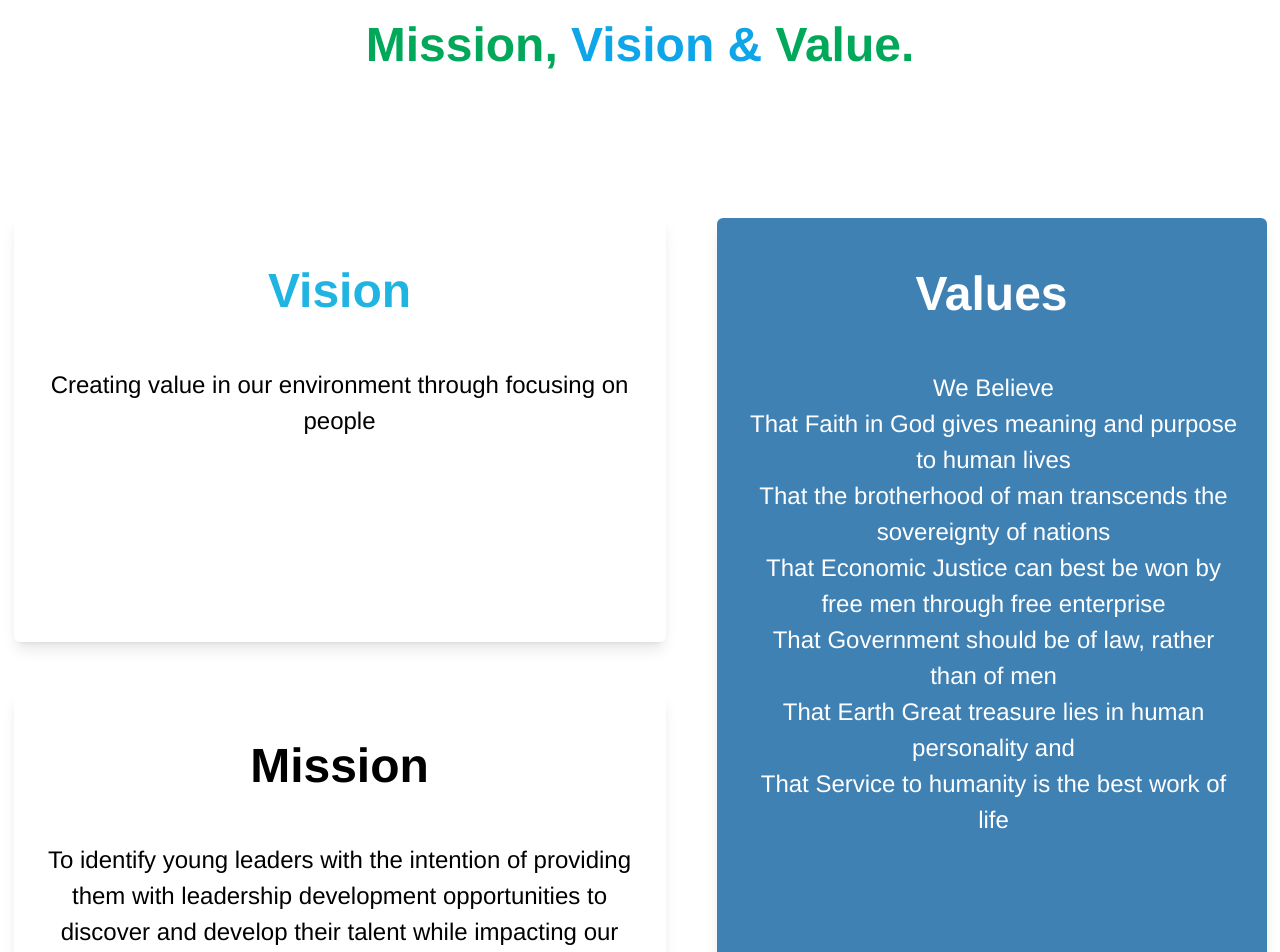
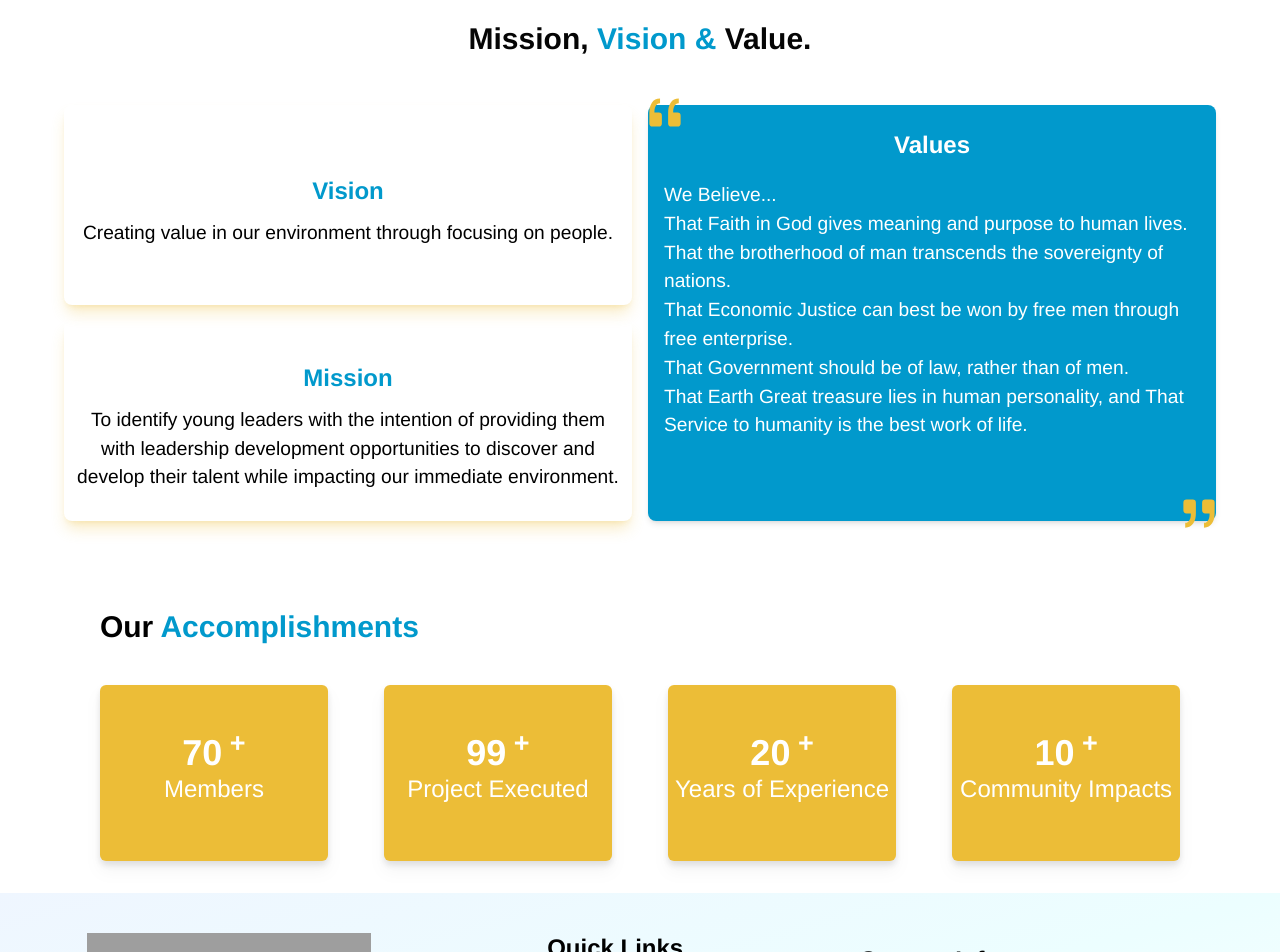
Before and after one commit to Yusuf-Najeeb/jciaso, a React (Create React App) app: page /about in a window 1280 px wide. Shown: the part 1580-2532 px from the top of the page. Built offline with nearby package versions, Linux system fonts and the light colour scheme; grey boxes are pictures that could not be loaded.

Commit message:
Modified: about page

```diff
--- a/src/components/about-page/About.jsx
+++ b/src/components/about-page/About.jsx
@@ -1,15 +1,17 @@
 import React from "react";
 import "../../index.css";
 import AboutHeroSection from "./AboutHeroSection";
-import AboutMission from "./AboutMission";
+// import AboutMission from "./AboutMission";
 import AboutContent from "./AboutContent";
 import AboutNumber from "./AboutNumber";
+import Mission from "../mission/Mission";
 const About = () => {
   return (
     <>
       <AboutHeroSection />
       <AboutContent />
-      <AboutMission />
+      {/* <AboutMission /> */}
+      <Mission />
       <AboutNumber />
     </>
   );
--- a/src/components/about-page/AboutMission.jsx
+++ b/src/components/about-page/AboutMission.jsx
@@ -2,24 +2,22 @@ import React from "react";
 
 const AboutMission = () => {
   return (
-    <section className="px-6 my-20 pb-[94px] lg:px-16">
-      <h1 className="text-[#01A85A] font-bold text-[24px] sm:text-[48px] title text-center">
-        Mission, <span className="text-sky-500"> Vision & </span> Value.
+    <section className="px-6 my-20 pb-20 lg:px-16">
+      <h1 className="text-[#050505] font-bold text-2xl sm:text-3xl title text-center">
+        Mission, <span className="text-[#0199CC]"> Vision & </span> Value.
       </h1>
 
-      <div className="flex flex-col sm:flex-row justify-center items-center gap-6 sm:gap-[51px] sm:mt-[94px] mt-[44px] mx-auto sm:p-10 p-3">
+      <div className="flex flex-col sm:flex-row justify-center items-center gap-6 sm:gap-14 sm:mt-24 mt-10 mx-auto sm:p-10 p-3">
         <div className="flex flex-col justify-center items-center gap-12 ">
-          <div className="w-full sm:w-[652px] sm:h-[427px] h-[327px] shadow-lg text-center rounded-md">
-            <h1 className="mt-10 text-[48px] text-[#20b4e3] font-bold">
-              Vision
-            </h1>
+          <div className="w-full min-h-[300px] h-auto shadow-lg text-center rounded-md">
+            <h1 className="mt-10 text-2xl text-[#20b4e3] font-bold">Vision</h1>
             <p className="text-[18px] sm:text-[24px] sm:w-[592px] sm:mt-10 mt-4 sm:mx-[30px] mx-[20px]">
               Creating value in our environment through focusing on people
             </p>
           </div>
 
-          <div className="w-full sm:w-[652px] h-[427px] shadow-lg text-center rounded-md">
-            <h1 className="mt-10 text-[48px] font-bold">Mission</h1>
+          <div className="w-full min-h-[300px] h-auto shadow-lg text-center rounded-md">
+            <h1 className="mt-10 text-2xl font-bold">Mission</h1>
             <p className="sm:text-[24px] text-[18px] sm:w-[592px] sm:mt-10 mt-4 sm:mx-[30px]  mx-[20px]">
               To identify young leaders with the intention of providing them
               with leadership development opportunities to discover and develop
@@ -28,8 +26,8 @@ const AboutMission = () => {
           </div>
         </div>
 
-        <div className="w-full sm:w-[550px] sm:h-[897px] bg-[#4081B4] text-white text-center rounded-md shadow-lg">
-          <h1 className="mt-10 text-[48px] font-bold">Values</h1>
+        <div className="w-full min-h-[600px] bg-[#4081B4] text-white text-center rounded-md shadow-lg">
+          <h1 className="mt-10 text-2xl font-bold">Values</h1>
           <p className="text-[18px] sm:text-[24px] sm:w-[494px]  pb-6 sm:pb-0 sm:mt-10 mt-4 mx-[30px]">
             We Believe <br /> That Faith in God gives meaning and purpose to
             human lives <br /> That the brotherhood of man transcends the
--- a/src/components/about-page/AboutNumber.jsx
+++ b/src/components/about-page/AboutNumber.jsx
@@ -4,42 +4,49 @@ import CountUp from "react-countup";
 const AboutNumber = () => {
   return (
     <section className="flex justify-center">
-      <div className=" flex flex-col justify-center items-center lg:items-start gap-10 p-8 text-center">
+      <div className="flex flex-col justify-center items-center lg:items-start gap-4 sm:gap-10 p-2 sm:p-8 text-center">
         <h1 className="sm:text-3xl text-2xl title font-bold sm:text-left ">
-          Our Accomplishments
+          Our <span className="text-[#0199CC]">Accomplishments</span>
         </h1>
 
-        <div className="grid grid-cols-1 md:grid-cols-4 gap-14 text-white items-center text-center">
-          <div className="p-6 bg-[#20b4e3] shadow-lg py-12 rounded-md w-full">
-            <b className="text-5xl font-extrabold ">
+        <div className="grid grid-cols-1 xs:grid-cols-2 lg:grid-cols-4 gap-4 sm:gap-14 text-white items-center text-center">
+          <div className="flex flex-col justify-center items-center bg-[#ecbd37] drop-shadow-lg py-12 rounded-md w-full">
+            <b className="text-2xl md:text-4xl font-extrabold ">
               {" "}
-              <CountUp start={0} end={70} duration={8} />+
+              <CountUp start={0} end={70} duration={8} />
+              <sup> +</sup>
             </b>
-            <h3 className="text-xl font-bold mb-2">Members</h3>
+            <h3 className="sm:text-2xl font-normal mb-2">Members</h3>
           </div>
 
-          <div className="p-4 bg-[#20b4e3] shadow-lg py-12 rounded-md w-full">
-            <b className="text-5xl font-extrabold ">
+          <div className="flex flex-col justify-center items-center bg-[#ecbd37] drop-shadow-lg py-12 rounded-md w-full">
+            <b className="text-2xl md:text-4xl font-extrabold ">
               {" "}
-              <CountUp start={0} end={100} duration={9} />+
+              <CountUp start={0} end={100} duration={9} />
+              <sup> +</sup>
             </b>
-            <h3 className="text-xl font-bold mb-2">Project Excecuted</h3>
+            <h3 className="sm:text-2xl font-normal mb-2">Project Executed</h3>
           </div>
 
-          <div className="p-4 bg-[#20b4e3] shadow-lg py-12  rounded-md w-full">
-            <b className="text-5xl font-extrabold ">
+          <div className="flex flex-col justify-center items-center bg-[#ecbd37] drop-shadow-lg py-12  rounded-md w-full">
+            <b className="text-2xl md:text-4xl font-extrabold ">
               {" "}
-              <CountUp start={0} end={20} duration={7} />+
+              <CountUp start={0} end={20} duration={7} />
+              <sup> +</sup>
             </b>
-            <h3 className="text-xl font-bold mb-2">Years of Experience</h3>
+            <h3 className="sm:text-2xl font-normal mb-2">
+              Years of Experience
+            </h3>
           </div>
 
-          <div className="p-4 bg-[#20b4e3] shadow-lg py-12 rounded-md w-full">
-            <b className="text-5xl font-extrabold ">
-              {" "}
-              <CountUp start={0} end={10} duration={9} />+
+          <div className="flex flex-col justify-center items-center bg-[#ecbd37] drop-shadow-lg py-12 rounded-md w-full">
+            <b className="text-2xl md:text-4xl font-extrabold ">
+              <CountUp start={0} end={10} duration={9} />
+              <sup> +</sup>
             </b>
-            <h3 className="text-xl font-bold mb-2">Communities Impacted</h3>
+            <h3 className="sm:text-2xl font-normal mb-2 px-2">
+              Community Impacts
+            </h3>
           </div>
         </div>
       </div>
--- a/src/components/homepage/sponsors/Sponsors.jsx
+++ b/src/components/homepage/sponsors/Sponsors.jsx
@@ -7,7 +7,7 @@ const Sponsors = () => {
     <div className="flex flex-col px-2 py-4 mt-6 lg:px-10 lg:py-32 lg:gap-16">
       <h1 className="title font-semibold text-center text-2xl">Our Partners</h1>
       <section className="">
-        <Marquee speed={100} pauseOnClick={true} pauseOnHover={true}>
+        <Marquee speed={100} pauseOnHover={true}>
           {sponsors?.map((sponsor) => {
             return (
               <div key={sponsor?.id}>
--- a/src/components/mission/Mission.jsx
+++ b/src/components/mission/Mission.jsx
@@ -3,46 +3,48 @@ import { BsQuote } from "react-icons/bs";
 
 const Mission = () => {
   return (
-    <section className="p-2 sm:px-8">
-      <h1 className="text-[#01A85A] text-center font-bold text-[2rem] title my-4">
-        Mission & Vision
+    <section className="p-2 sm:px-8 md:px-16 my-12">
+      <h1 className="text-[#050505] font-bold text-2xl sm:text-3xl title text-center mb-12">
+        Mission, <span className="text-[#0199CC]"> Vision & </span> Value.
       </h1>
       <section className="flex flex-col md:flex-row justify-center lg:justify-between gap-4">
         <div className="md:w-1/2 flex flex-col gap-4">
-          <div className="min-h-[100px] text-center p-2 rounded-lg shadow-lg shadow-[#ECBD37]/30 md:hover:scale-105 transition-all duration-700">
-            <h3 className="text-[#328CB1] text-2xl title my-3">Vision</h3>
-            <p>Creating value in our environment through focusing on people.</p>
+          <div className="flex flex-col justify-center items-center min-h-[200px] p-2 rounded-lg shadow-lg shadow-[#ECBD37]/30">
+            <h3 className="text-[#0199CC] text-2xl title my-3">Vision</h3>
+            <p className="sm:text-[1.2rem] text-center">
+              Creating value in our environment through focusing on people.
+            </p>
           </div>
-          <div className="min-h-[100px] text-center p-2 rounded-lg shadow-lg shadow-[#ECBD37]/30 md:hover:scale-105 transition-all duration-700">
-            <h3 className=" text-2xl title my-3">Mission</h3>
-            <p>
+          <div className="flex flex-col justify-center items-center min-h-[200px] p-2 rounded-lg shadow-lg shadow-[#ECBD37]/30">
+            <h3 className=" text-2xl title my-3 text-[#0199CC]">Mission</h3>
+            <p className="sm:text-[1.2rem] text-center">
               To identify young leaders with the intention of providing them
               with leadership development opportunities to discover and develop
               their talent while impacting our immediate environment.
             </p>
           </div>
         </div>
-        <div className="md:w-1/2 relative md:hover:scale-105 transition-all duration-700 rounded-lg shadow-md">
+        <div className="md:w-1/2 relative rounded-lg shadow-md bg-[#0199CC] text-white pb-4">
           <BsQuote
             className="hidden md:block text-[#ECBD37] absolute left-4 top-0 -ml-6 -mt-4"
             size={50}
           />
-          <h3 className="text-2xl title my-3 mt-6 px-4">Values</h3>
-          <p className="py-2 px-4">
-            <p>We Believe</p>
-            <p>That Faith in God gives meaning and purpose to human lives</p>
+          <h3 className="text-2xl title my-3 mt-6 px-4 text-center">Values</h3>
+          <p className="py-2 px-4 text-left sm:text-[1.2rem]">
+            <p>We Believe...</p>
+            <p>That Faith in God gives meaning and purpose to human lives.</p>
             <p>
-              That the brotherhood of man transcends the sovereignty of nations
+              That the brotherhood of man transcends the sovereignty of nations.
             </p>
             <p>
               That Economic Justice can best be won by free men through free
-              enterprise
+              enterprise.
             </p>
-            <p>That Government should be of law, rather than of men</p>
+            <p>That Government should be of law, rather than of men.</p>
             <p>
-              That Earth Great treasure lies in human personality and That{" "}
+              That Earth Great treasure lies in human personality, and That{" "}
               <br />
-              Service to humanity is the best work of life
+              Service to humanity is the best work of life.
             </p>
           </p>
           <BsQuote
--- a/src/index.css
+++ b/src/index.css
@@ -4,15 +4,13 @@
 
 @import url("https://fonts.googleapis.com/css?family=Helvetica");
 
-
-:root{
+:root {
   font-family: Helvetica, sans-serif;
-
 }
 .title {
   font-family: "Helvetica", sans-serif;
   font-weight: bolder;
-  font-size: 2rem;
+  font-size: 1.5rem;
 }
 
 .hero-section {
```
Also changed, not shown: src/components/about-page/AboutContent.jsx (+5 -5 lines).
